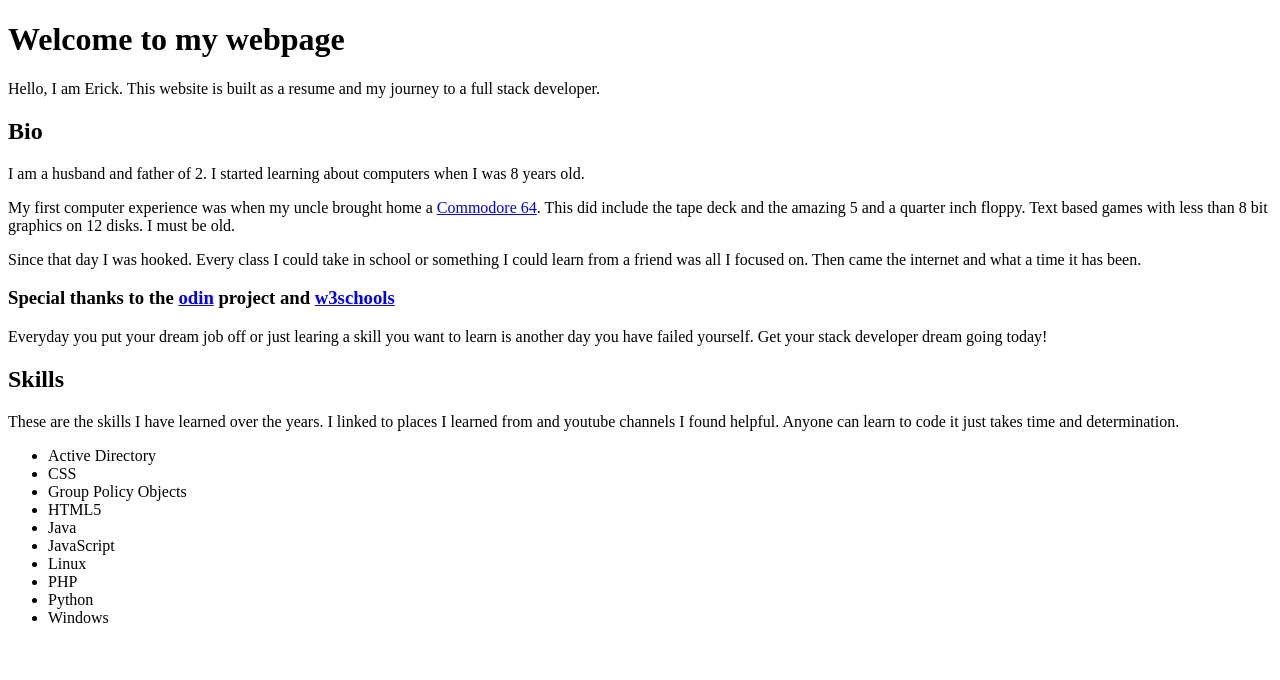
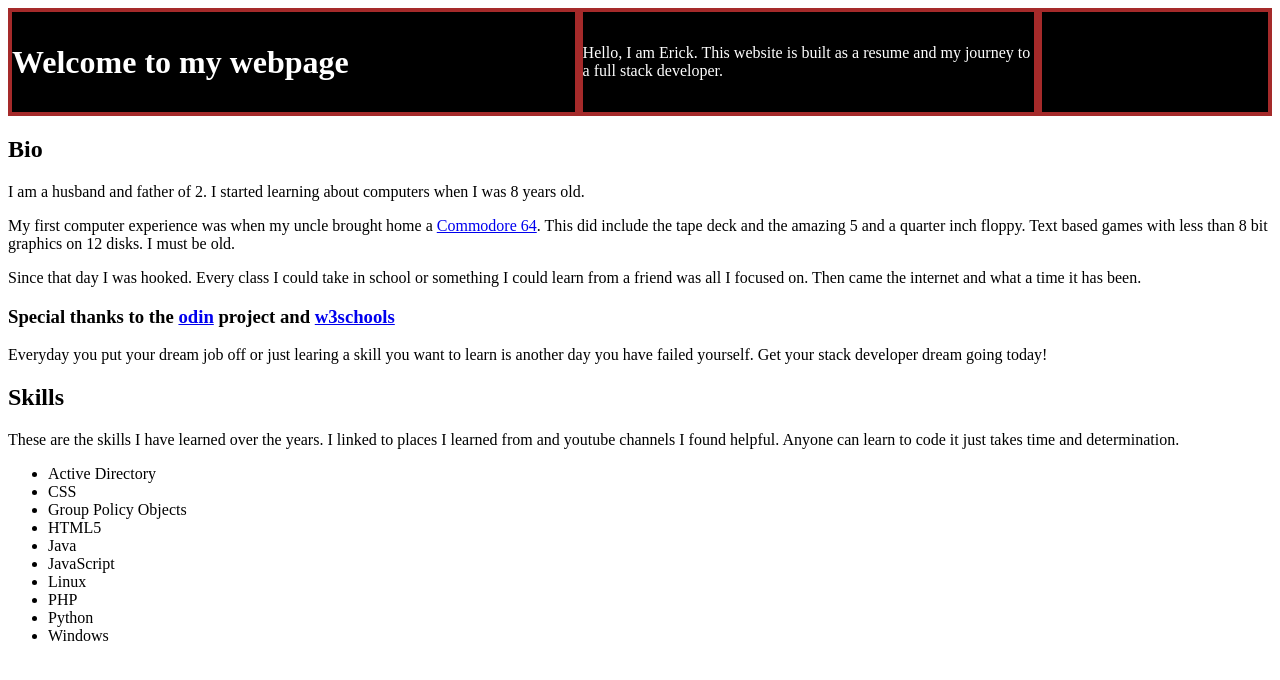
Before and after one commit to ebeaber1979/website, a plain HTML site: page index.html in a window 1280 px wide. Drawn offline with Linux system fonts and the light colour scheme.

Commit message:
css_index.css and index.html

```diff
--- a/css_index.css
+++ b/css_index.css
@@ -1,7 +1,34 @@
+/*
 body {
     background-color: honeydew;
 }
-h1 {
+*/
+
+
+.flex-container {
+    display: flex;
+}
+
+.flex-container div {
+    background: black;
+    border: 4px solid brown;
+    color: white;
+    height: 100px;
+    flex: auto;
+    align-self: center;
+    align-items: flex-start;
+    align-content: center;
+  }
+
+  /* only div.two is selected here */
+  .flex-container .two {
+    flex: 2 1 0%;
+  }
+
+
+
+/*
+  h1 {
     color: black;
 }
 p {
@@ -13,3 +40,4 @@ p {
 #skills {
     color: darkred;
 }
+*/
--- a/index.html
+++ b/index.html
@@ -5,16 +5,29 @@
     <meta http-equiv="X-UA-Compatible" content="IE=edge">
     <meta name="viewport" content="width=device-width, initial-scale=1.0">
     <title>Erick Beaber</title>
-    <link rel="stylesheet" href="index.css">
+    <link rel="stylesheet" href="css_index.css">
 </head>
 
     <body>
+        <div class="flex-container">
+            <div class="one">
                 <h1>
                     Welcome to my webpage
                 </h1>
+            </div>
+            <div class="two">
                 <p id="greeting">
                     Hello, I am Erick. This website is built as a resume and my journey to a full stack developer.
                 </p>
+            </div>
+            <div class="three">
+
+            </div>
+
+
+
+        </div>
+
         <h2>
             Bio
         </h2>
```
Lines whose indentation alone changed are shown as unchanged.
